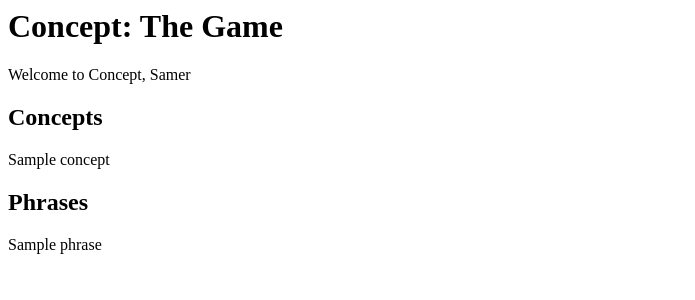
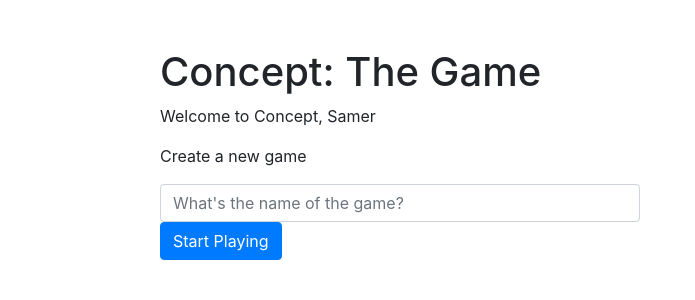
Before and after one commit to acounsel/concept, a Django app: page / in a window 1280 px wide. Shown: the top 300 px of the page, without its empty margins (0-695 px from the left). Run offline with Django 3.2, Linux system fonts and the light colour scheme; tables that the repository leaves empty hold one stand-in row (values such as "Sample post"); some libraries are stand-ins or nearby versions.

Commit message:
add game and rounds

```diff
--- a/concept/admin.py
+++ b/concept/admin.py
@@ -1,7 +1,10 @@
 from django.contrib import admin
 
-from .models import Phrase, Concept, Token
+from .models import Phrase, Concept, Token, Game, Player, Round
 
 admin.site.register(Phrase)
 admin.site.register(Concept)
 admin.site.register(Token)
+admin.site.register(Game)
+admin.site.register(Player)
+admin.site.register(Round)
--- a/concept/models.py
+++ b/concept/models.py
@@ -1,4 +1,6 @@
+from django.contrib.auth.models import User
 from django.db import models
+from django.urls import reverse
 
 class Phrase(models.Model):
 
@@ -29,5 +31,45 @@ class Token(models.Model):
         ('black', 'Black'),
     )
     color = models.CharField(max_length=20, choices=COLOR_CHOICES, default='green')
-    concept = models.ForeignKey(Concept, on_delete=models.SET_NULL, blank=True, null=True)
+    concept = models.ForeignKey(Concept,
+        on_delete=models.SET_NULL, blank=True, null=True)
     is_primary = models.BooleanField(default=False)
+
+    def __str__(self):
+        if self.is_primary:
+            return 'Primary ' + self.color
+        else:
+            return self.color + ' cube'
+
+class Game(models.Model):
+
+    name = models.CharField(max_length=50, unique=True)
+
+    def __str__(self):
+        return self.name
+
+    def get_absolute_url(self):
+        return reverse('game-detail',
+            kwargs={'pk':self.id})
+
+class Player(models.Model):
+
+    user = models.OneToOneField(User,
+        on_delete=models.CASCADE)
+    score = models.IntegerField(default=0)
+
+class Round(models.Model):
+
+    game = models.ForeignKey(Game,
+        on_delete=models.CASCADE)
+    number = models.IntegerField(default=1)
+    phrase = models.ForeignKey(Phrase,
+        on_delete=models.SET_NULL,
+        blank=True, null=True)
+    active_player = models.ForeignKey(Player,
+        on_delete=models.CASCADE)
+    guessing_players = models.ManyToManyField(
+        Player, blank=True, related_name='guessers')
+
+    def __str__(self):
+        return self.game.name+' Round '+self.number
--- /dev/null
+++ b/concept/templates/base.html
@@ -0,0 +1,13 @@
+<html>
+    <head>
+        <title>Concept: The Game</title>
+        <link rel="stylesheet" href="https://stackpath.bootstrapcdn.com/bootstrap/4.4.1/css/bootstrap.min.css" integrity="sha384-Vkoo8x4CGsO3+Hhxv8T/Q5PaXtkKtu6ug5TOeNV6gBiFeWPGFN9MuhOf23Q9Ifjh" crossorigin="anonymous">
+    </head>
+    <body>
+        <div class="w-75 mx-auto mt-5">
+            <h1>Concept: The Game</h1>
+            {% block body %}
+            {% endblock %}
+        </div>
+    </body>
+</html>
--- a/concept/templates/home.html
+++ b/concept/templates/home.html
@@ -1,18 +1,15 @@
-<html>
-    <head>
-        <title>Concept: The Game</title>
-    </head>
-    <body>
-        <h1>Concept: The Game</h1>
-        <p>Welcome to Concept,
-        {{ first_name }}</p>
-        <h2>Concepts</h2>
-        {% for concept in concepts %}
-        <p>{{ concept }}</p>
-        {% endfor %}
-        <h2>Phrases</h2>
-        {% for phrase in phrase_list %}
-        <p>{{ phrase }}</p>
-        {% endfor %}
-    </body>
-</html>
+{% extends 'base.html' %}
+
+{% block body %}
+    <p>Welcome to Concept,
+    {{ first_name }}</p>
+    <p>Create a new game</p>
+    <form method="POST" action="{% url 'game-create' %}">
+        {% csrf_token %}
+        <input type="text" name="name" placeholder="What's the name of the game?" class=" w-50 form-control">
+        <button class="btn btn-primary">
+            Start Playing
+        </button>
+    </form>
+
+{% endblock %}
--- a/concept/urls.py
+++ b/concept/urls.py
@@ -1,6 +1,6 @@
 from django.urls import include, path
 
-from .views import home, CreateToken, TokenList, UpdateToken
+from .views import *
 
 urlpatterns = [
     path('', home, name='home'),
@@ -12,4 +12,10 @@ urlpatterns = [
     path('tokens/<pk>/update/',
         UpdateToken.as_view(),
         name='update-token'),
+    path('phrases/', PhraseList.as_view(),
+        name='phrase-list'),
+    path('game/create/', GameCreate.as_view(),
+        name='game-create'),
+    path('game/<pk>/', GameDetail.as_view(),
+        name='game-detail'),
 ]
--- a/concept/views.py
+++ b/concept/views.py
@@ -2,7 +2,7 @@ from django.shortcuts import render
 from django.urls import reverse_lazy
 from django.views.generic import DetailView, ListView
 from django.views.generic.edit import CreateView, UpdateView, DeleteView
-from .models import Concept, Phrase, Token
+from .models import Concept, Phrase, Token, Game, Player, Round
 
 # Home page, shows concepts and phrases
 def home(request):
@@ -23,9 +23,19 @@ class TokenDetail(DetailView):
 class CreateToken(CreateView):
     model = Token
     fields = ('color', 'is_primary')
-    success_url = ('/tokens/')
+    success_url = '/tokens/'
 
 class UpdateToken(UpdateView):
     model = Token
     fields = ('concept',)
-    success_url = ('/tokens/')
+    success_url = '/tokens/'
+
+class PhraseList(ListView):
+    model = Phrase
+
+class GameCreate(CreateView):
+    model = Game
+    fields = ('name',)
+
+class GameDetail(DetailView):
+    model = Game
--- a/django_concept/settings.py
+++ b/django_concept/settings.py
@@ -7,9 +7,6 @@ BASE_DIR = os.path.dirname(os.path.dirname(os.path.abspath(__file__)))
 
 # Quick-start development settings - unsuitable for production
 # See https://docs.djangoproject.com/en/3.0/howto/deployment/checklist/
-
-# SECURITY WARNING: keep the secret key used in production secret!
-SECRET_KEY = '4o_a9dton)=5y051c7+#z-vm6e@p#c8*+2d@08x-k&t_q4y1k^'
 
 # SECURITY WARNING: don't run with debug turned on in production!
 DEBUG = True
```
Also changed, not shown: concept/templates/concept/game_detail.html (added, +10 -0 lines), concept/templates/concept/phrase_list.html (added, +10 -0 lines), concept/migrations/0002_game_player_round.py (added).
